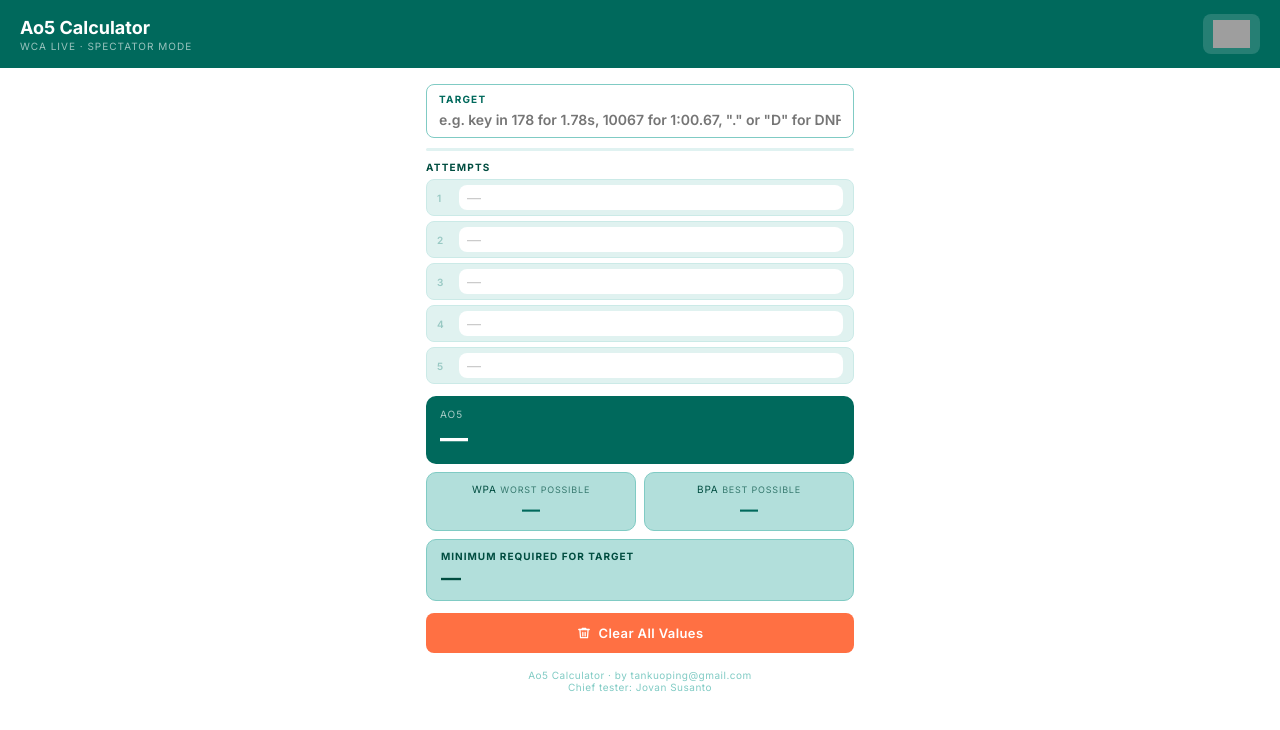
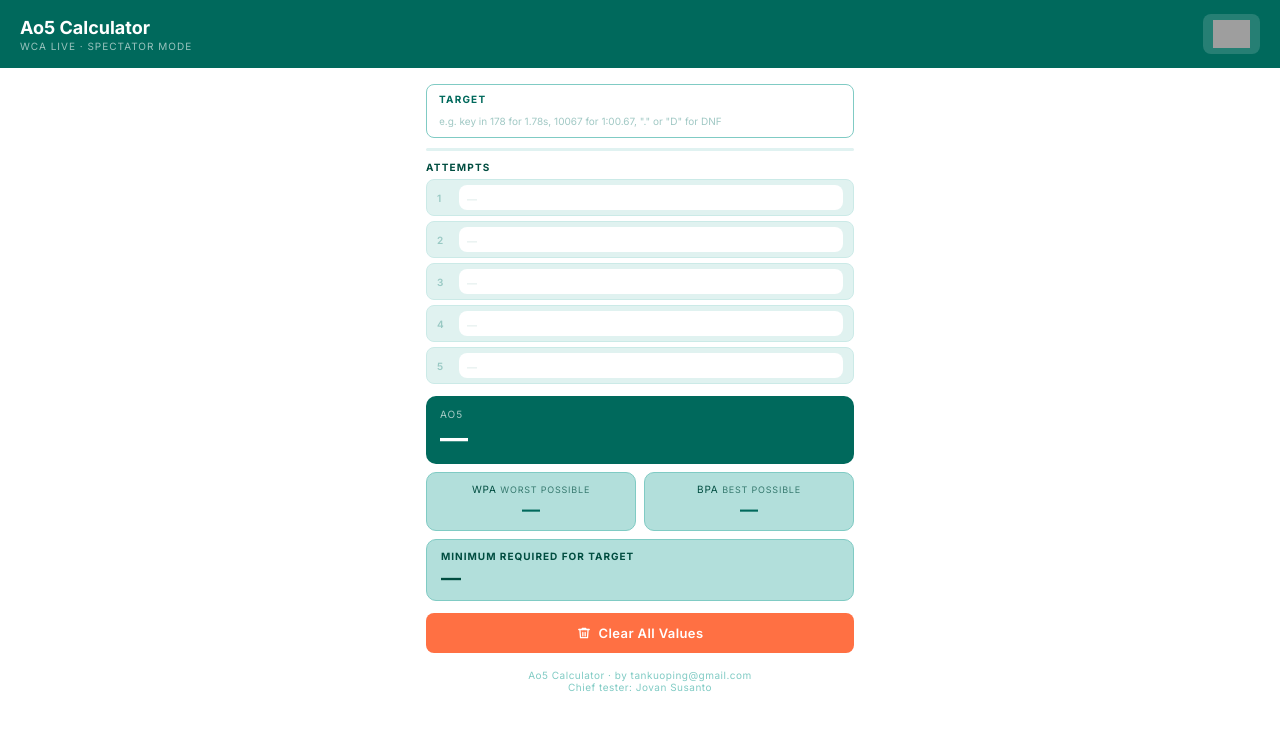
Before and after one commit to tankuoping/Ao5Cal, a React (Vite) app: page / in a window 1280 px wide. Shown: the top 730 px of the page. Built offline with nearby package versions, Linux system fonts and the light colour scheme; grey boxes are pictures that could not be loaded.

Commit message:
Add files via upload

```diff
--- a/src/App.jsx
+++ b/src/App.jsx
@@ -295,7 +295,7 @@ export default function App() {
             />
           </div>
           {targetParsed.warning && <div style={warnStyle}>{targetParsed.warning}</div>}
-          {target && <div style={{ fontSize: '11px', color: '#00695c', marginTop: '2px', paddingLeft: '4px' }}>= {fmtCs(target)}</div>}
+
         </div>
 
         {/* Progress bar */}
--- a/src/index.css
+++ b/src/index.css
@@ -11,3 +11,10 @@ body {
 input[type=number]::-webkit-inner-spin-button,
 input[type=number]::-webkit-outer-spin-button { -webkit-appearance: none; margin: 0; }
 input[type=number] { -moz-appearance: textfield; }
+
+/* Smaller placeholder text for target input */
+input::placeholder {
+  font-size: 10px !important;
+  font-weight: 400 !important;
+  color: #a0c8c4 !important;
+}
```
